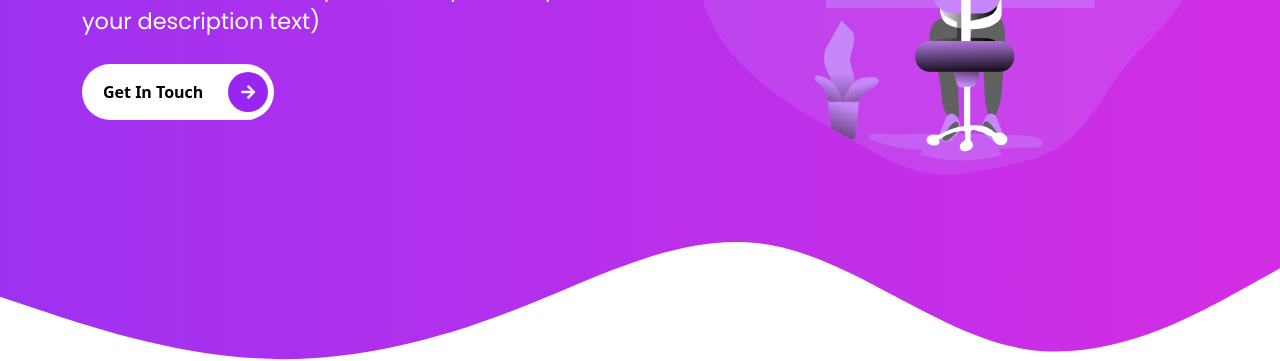
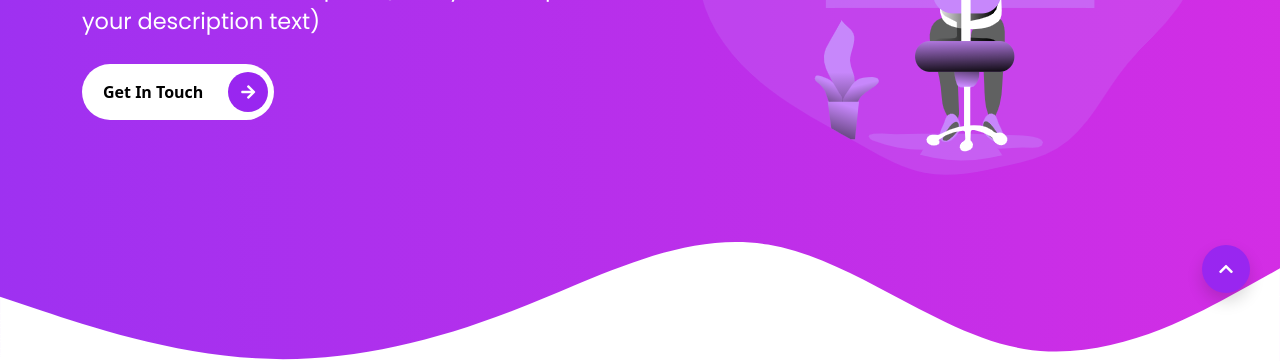
Before and after one commit to prajwalpoojary/bootstrap-website, a website: page index.html in a window 1280 px wide. Shown: the part 477-838 px from the top of the page. Drawn offline with Linux system fonts and the light colour scheme.

Commit message:
added back to top button (#14)

```diff
--- a/index.html
+++ b/index.html
@@ -774,6 +774,11 @@
     </div>
   </footer>
 
+  <!--  BACK TO TOP -->
+  <a href="" class="back-to-top shadow btn-primary rounded-circle">
+    <i class="fas fa-chevron-up"></i>
+  </a>
+
   <script src="assets/vendors/js/glightbox.min.js"></script>
   <script>
     const lightbox = GLightbox({
--- a/scss/layout/_footer.scss
+++ b/scss/layout/_footer.scss
@@ -105,3 +105,19 @@
     }
   }
 }
+
+// STYLE THE BACK TO TOP BUTTON
+.back-to-top {
+  position: fixed;
+  right: 1.875rem;
+  bottom: 1.875rem;
+  width: 3rem;
+  height: 3rem;
+  z-index: 999;
+
+  i {
+    @include absoluteCenter;
+    color: $white;
+    font-size: 1rem;
+  }
+}
```
Also changed, not shown: assets/css/main.css, 1 other file.
